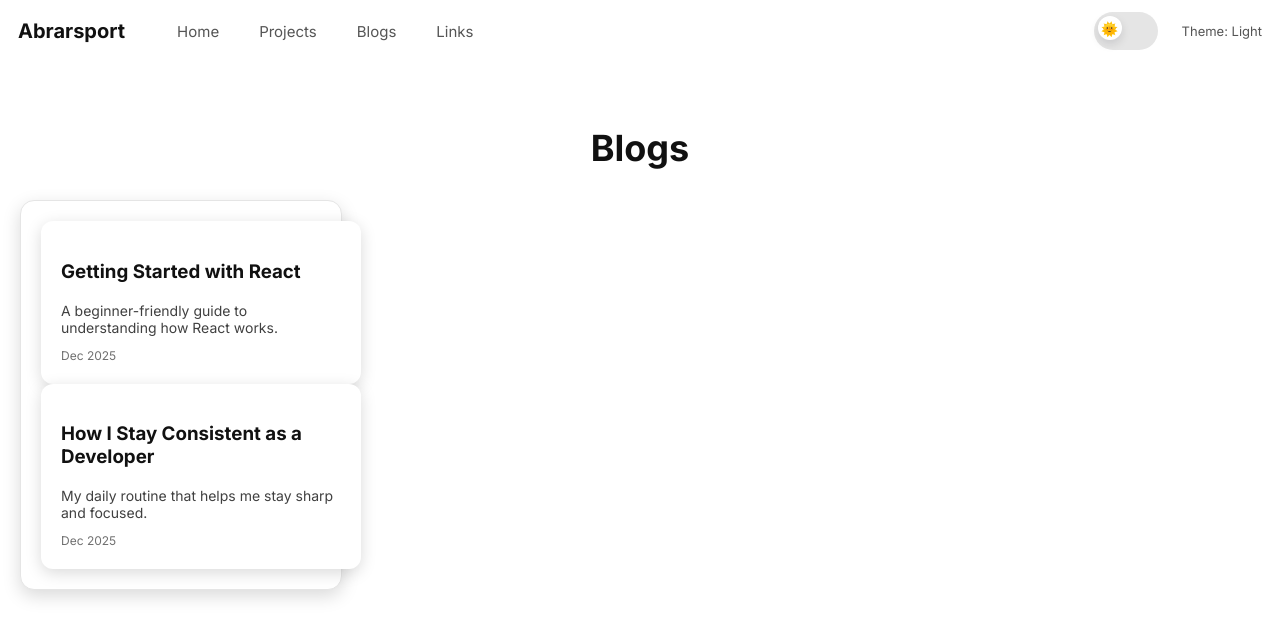
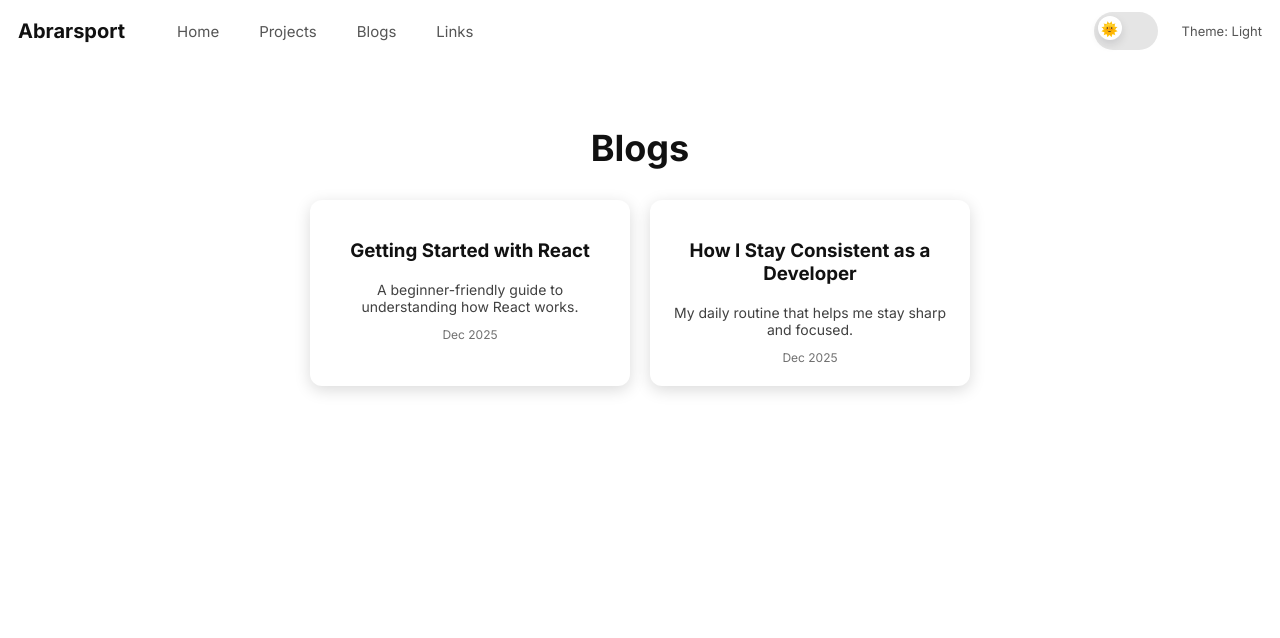
Before and after one commit to abrraar17/abrarsport, a React (Vite) app: page /blogs in a window 1280 px wide. Shown: the top 638 px of the page. Built offline with nearby package versions, Linux system fonts and the light colour scheme; no server answers.

Commit message:
dark mode fixes 2.0

```diff
--- a/src/pages/Blogs.jsx
+++ b/src/pages/Blogs.jsx
@@ -7,7 +7,7 @@ function Blogs() {
     <div className="blogs-container">
       <h1 className="blogs-title">Blogs</h1>
 
-      <div className="blog-card">
+      <div className="blogs-grid">
         {blogs.map((b, i) => (
           <BlogCard
             key={i}
--- a/src/pages/Links.jsx
+++ b/src/pages/Links.jsx
@@ -7,7 +7,7 @@ function Links() {
     <div className="links-container">
       <h1 className="links-title">Recommended Links</h1>
 
-      <div className="link-card">
+      <div className="links-grid">
         {links.map((item, i) => (
           <LinkCard
             key={i}
```
